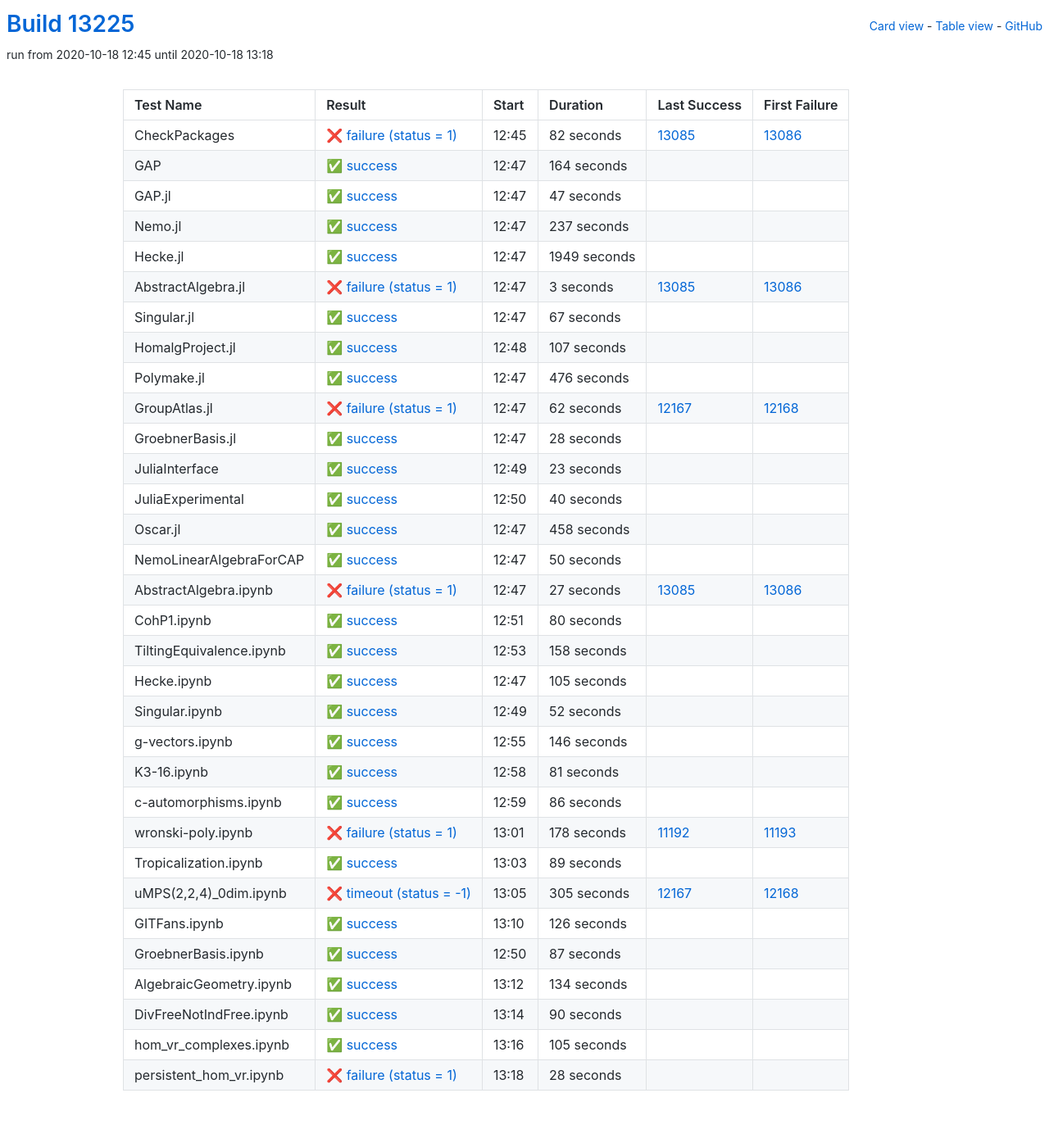
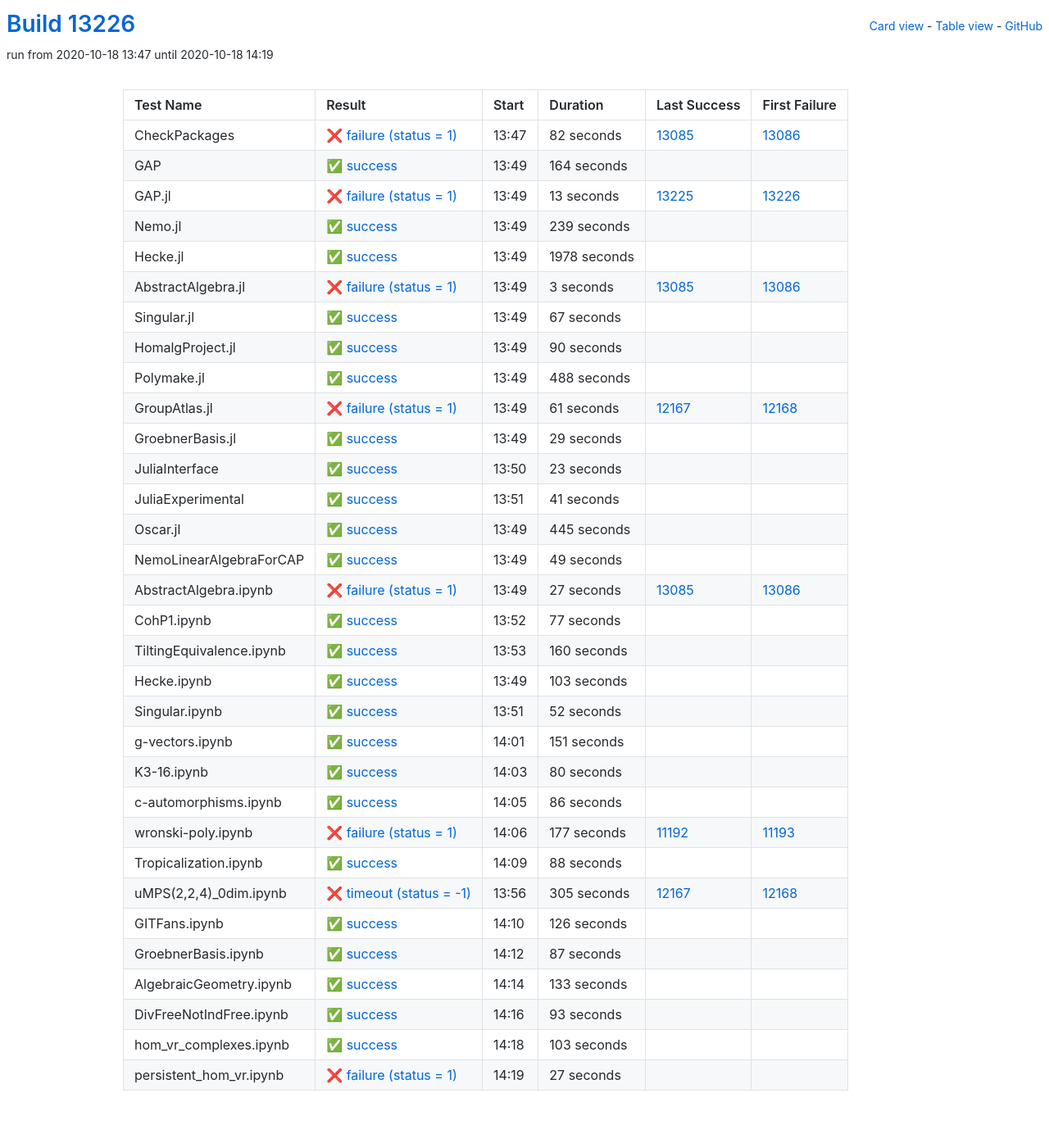
Before and after one commit to oscar-system/oscar-ci-status, a Jekyll site: the page built from table.html, in a window 1280 px wide. Shown: the whole page at 82% size. Built offline with Jekyll 4.4.1, drawn with Linux system fonts in a browser that asks for light colours.

Commit message:
Build #13226

```diff
--- a/_data/ci.yml
+++ b/_data/ci.yml
@@ -1,6 +1,6 @@
 ---
-build: 13225
-build_url: https://oscarci.mathematik.uni-kl.de/job/oscar/13225/
+build: 13226
+build_url: https://oscarci.mathematik.uni-kl.de/job/oscar/13226/
 job: oscar
 organization: oscar-system
 repo: oscar-ci-status
@@ -8,8 +8,8 @@
 tests:
 - name: CheckPackages
   id: checkpackages
-  log: https://oscarci.mathematik.uni-kl.de/job/oscar/13225/artifact/logs/build-13225/CheckPackages.log
-  start: 2020-10-18 12:45
+  log: https://oscarci.mathematik.uni-kl.de/job/oscar/13226/artifact/logs/build-13226/CheckPackages.log
+  start: 2020-10-18 13:47
   success: false
   exitcode: 1
   status: failure
@@ -20,8 +20,8 @@
   first_failure_url: https://oscarci.mathematik.uni-kl.de/job/oscar/13086/
 - name: GAP
   id: gap
-  log: https://oscarci.mathematik.uni-kl.de/job/oscar/13225/artifact/logs/build-13225/GAP.log
-  start: 2020-10-18 12:47
+  log: https://oscarci.mathematik.uni-kl.de/job/oscar/13226/artifact/logs/build-13226/GAP.log
+  start: 2020-10-18 13:49
   success: true
   exitcode: 0
   status: success
@@ -32,44 +32,44 @@
   first_failure_url:
 - name: GAP.jl
   id: gap-jl
-  log: https://oscarci.mathematik.uni-kl.de/job/oscar/13225/artifact/logs/build-13225/GAP.jl.log
-  start: 2020-10-18 12:47
+  log: https://oscarci.mathematik.uni-kl.de/job/oscar/13226/artifact/logs/build-13226/GAP.jl.log
+  start: 2020-10-18 13:49
+  success: false
+  exitcode: 1
+  status: failure
+  duration: 13
+  last_success: 13225
+  last_success_url: https://oscarci.mathematik.uni-kl.de/job/oscar/13225/
+  first_failure: 13226
+  first_failure_url: https://oscarci.mathematik.uni-kl.de/job/oscar/13226/
+- name: Nemo.jl
+  id: nemo-jl
+  log: https://oscarci.mathematik.uni-kl.de/job/oscar/13226/artifact/logs/build-13226/Nemo.jl.log
+  start: 2020-10-18 13:49
   success: true
   exitcode: 0
   status: success
-  duration: 47
-  last_success: false
-  last_success_url:
-  first_failure: false
-  first_failure_url:
-- name: Nemo.jl
-  id: nemo-jl
-  log: https://oscarci.mathematik.uni-kl.de/job/oscar/13225/artifact/logs/build-13225/Nemo.jl.log
-  start: 2020-10-18 12:47
-  success: true
-  exitcode: 0
-  status: success
-  duration: 237
+  duration: 239
   last_success: false
   last_success_url:
   first_failure: false
   first_failure_url:
 - name: Hecke.jl
   id: hecke-jl
-  log: https://oscarci.mathematik.uni-kl.de/job/oscar/13225/artifact/logs/build-13225/Hecke.jl.log
-  start: 2020-10-18 12:47
+  log: https://oscarci.mathematik.uni-kl.de/job/oscar/13226/artifact/logs/build-13226/Hecke.jl.log
+  start: 2020-10-18 13:49
   success: true
   exitcode: 0
   status: success
-  duration: 1949
+  duration: 1978
   last_success: false
   last_success_url:
   first_failure: false
   first_failure_url:
 - name: AbstractAlgebra.jl
   id: abstractalgebra-jl
-  log: https://oscarci.mathematik.uni-kl.de/job/oscar/13225/artifact/logs/build-13225/AbstractAlgebra.jl.log
-  start: 2020-10-18 12:47
+  log: https://oscarci.mathematik.uni-kl.de/job/oscar/13226/artifact/logs/build-13226/AbstractAlgebra.jl.log
+  start: 2020-10-18 13:49
   success: false
   exitcode: 1
   status: failure
@@ -80,8 +80,8 @@
   first_failure_url: https://oscarci.mathematik.uni-kl.de/job/oscar/13086/
 - name: Singular.jl
   id: singular-jl
-  log: https://oscarci.mathematik.uni-kl.de/job/oscar/13225/artifact/logs/build-13225/Singular.jl.log
-  start: 2020-10-18 12:47
+  log: https://oscarci.mathematik.uni-kl.de/job/oscar/13226/artifact/logs/build-13226/Singular.jl.log
+  start: 2020-10-18 13:49
   success: true
   exitcode: 0
   status: success
@@ -92,56 +92,56 @@
   first_failure_url:
 - name: HomalgProject.jl
   id: homalgproject-jl
-  log: https://oscarci.mathematik.uni-kl.de/job/oscar/13225/artifact/logs/build-13225/HomalgProject.jl.log
-  start: 2020-10-18 12:48
+  log: https://oscarci.mathematik.uni-kl.de/job/oscar/13226/artifact/logs/build-13226/HomalgProject.jl.log
+  start: 2020-10-18 13:49
   success: true
   exitcode: 0
   status: success
-  duration: 107
+  duration: 90
   last_success: false
   last_success_url:
   first_failure: false
   first_failure_url:
 - name: Polymake.jl
   id: polymake-jl
-  log: https://oscarci.mathematik.uni-kl.de/job/oscar/13225/artifact/logs/build-13225/Polymake.jl.log
-  start: 2020-10-18 12:47
+  log: https://oscarci.mathematik.uni-kl.de/job/oscar/13226/artifact/logs/build-13226/Polymake.jl.log
+  start: 2020-10-18 13:49
   success: true
   exitcode: 0
   status: success
-  duration: 476
+  duration: 488
   last_success: false
   last_success_url:
   first_failure: false
   first_failure_url:
 - name: GroupAtlas.jl
   id: groupatlas-jl
-  log: https://oscarci.mathematik.uni-kl.de/job/oscar/13225/artifact/logs/build-13225/GroupAtlas.jl.log
-  start: 2020-10-18 12:47
+  log: https://oscarci.mathematik.uni-kl.de/job/oscar/13226/artifact/logs/build-13226/GroupAtlas.jl.log
+  start: 2020-10-18 13:49
   success: false
   exitcode: 1
   status: failure
-  duration: 62
+  duration: 61
   last_success: 12167
   last_success_url: https://oscarci.mathematik.uni-kl.de/job/oscar/12167/
   first_failure: 12168
   first_failure_url: https://oscarci.mathematik.uni-kl.de/job/oscar/12168/
 - name: GroebnerBasis.jl
   id: groebnerbasis-jl
-  log: https://oscarci.mathematik.uni-kl.de/job/oscar/13225/artifact/logs/build-13225/GroebnerBasis.jl.log
-  start: 2020-10-18 12:47
+  log: https://oscarci.mathematik.uni-kl.de/job/oscar/13226/artifact/logs/build-13226/GroebnerBasis.jl.log
+  start: 2020-10-18 13:49
   success: true
   exitcode: 0
   status: success
-  duration: 28
+  duration: 29
   last_success: false
   last_success_url:
   first_failure: false
   first_failure_url:
 - name: JuliaInterface
   id: juliainterface
-  log: https://oscarci.mathematik.uni-kl.de/job/oscar/13225/artifact/logs/build-13225/JuliaInterface.log
-  start: 2020-10-18 12:49
+  log: https://oscarci.mathematik.uni-kl.de/job/oscar/13226/artifact/logs/build-13226/JuliaInterface.log
+  start: 2020-10-18 13:50
   success: true
   exitcode: 0
   status: success
@@ -152,44 +152,44 @@
   first_failure_url:
 - name: JuliaExperimental
   id: juliaexperimental
-  log: https://oscarci.mathematik.uni-kl.de/job/oscar/13225/artifact/logs/build-13225/JuliaExperimental.log
-  start: 2020-10-18 12:50
+  log: https://oscarci.mathematik.uni-kl.de/job/oscar/13226/artifact/logs/build-13226/JuliaExperimental.log
+  start: 2020-10-18 13:51
   success: true
   exitcode: 0
   status: success
-  duration: 40
+  duration: 41
   last_success: false
   last_success_url:
   first_failure: false
   first_failure_url:
 - name: Oscar.jl
   id: oscar-jl
-  log: https://oscarci.mathematik.uni-kl.de/job/oscar/13225/artifact/logs/build-13225/Oscar.jl.log
-  start: 2020-10-18 12:47
+  log: https://oscarci.mathematik.uni-kl.de/job/oscar/13226/artifact/logs/build-13226/Oscar.jl.log
+  start: 2020-10-18 13:49
   success: true
   exitcode: 0
   status: success
-  duration: 458
+  duration: 445
   last_success: false
   last_success_url:
   first_failure: false
   first_failure_url:
 - name: NemoLinearAlgebraForCAP
   id: nemolinearalgebraforcap
-  log: https://oscarci.mathematik.uni-kl.de/job/oscar/13225/artifact/logs/build-13225/NemoLinearAlgebraForCAP.log
-  start: 2020-10-18 12:47
+  log: https://oscarci.mathematik.uni-kl.de/job/oscar/13226/artifact/logs/build-13226/NemoLinearAlgebraForCAP.log
+  start: 2020-10-18 13:49
   success: true
   exitcode: 0
   status: success
-  duration: 50
+  duration: 49
   last_success: false
   last_success_url:
   first_failure: false
   first_failure_url:
 - name: AbstractAlgebra.ipynb
   id: abstractalgebra-ipynb
-  log: https://oscarci.mathematik.uni-kl.de/job/oscar/13225/artifact/logs/build-13225/AbstractAlgebra.ipynb.log
-  start: 2020-10-18 12:47
+  log: https://oscarci.mathematik.uni-kl.de/job/oscar/13226/artifact/logs/build-13226/AbstractAlgebra.ipynb.log
+  start: 2020-10-18 13:49
   success: false
   exitcode: 1
   status: failure
@@ -200,44 +200,44 @@
   first_failure_url: https://oscarci.mathematik.uni-kl.de/job/oscar/13086/
 - name: CohP1.ipynb
   id: cohp1-ipynb
-  log: https://oscarci.mathematik.uni-kl.de/job/oscar/13225/artifact/logs/build-13225/CohP1.ipynb.log
-  start: 2020-10-18 12:51
+  log: https://oscarci.mathematik.uni-kl.de/job/oscar/13226/artifact/logs/build-13226/CohP1.ipynb.log
+  start: 2020-10-18 13:52
   success: true
   exitcode: 0
   status: success
-  duration: 80
+  duration: 77
   last_success: false
   last_success_url:
   first_failure: false
   first_failure_url:
 - name: TiltingEquivalence.ipynb
   id: tiltingequivalence-ipynb
-  log: https://oscarci.mathematik.uni-kl.de/job/oscar/13225/artifact/logs/build-13225/TiltingEquivalence.ipynb.log
-  start: 2020-10-18 12:53
+  log: https://oscarci.mathematik.uni-kl.de/job/oscar/13226/artifact/logs/build-13226/TiltingEquivalence.ipynb.log
+  start: 2020-10-18 13:53
   success: true
   exitcode: 0
   status: success
-  duration: 158
+  duration: 160
   last_success: false
   last_success_url:
   first_failure: false
   first_failure_url:
 - name: Hecke.ipynb
   id: hecke-ipynb
-  log: https://oscarci.mathematik.uni-kl.de/job/oscar/13225/artifact/logs/build-13225/Hecke.ipynb.log
-  start: 2020-10-18 12:47
+  log: https://oscarci.mathematik.uni-kl.de/job/oscar/13226/artifact/logs/build-13226/Hecke.ipynb.log
+  start: 2020-10-18 13:49
   success: true
   exitcode: 0
   status: success
-  duration: 105
+  duration: 103
   last_success: false
   last_success_url:
   first_failure: false
   first_failure_url:
 - name: Singular.ipynb
   id: singular-ipynb
-  log: https://oscarci.mathematik.uni-kl.de/job/oscar/13225/artifact/logs/build-13225/Singular.ipynb.log
-  start: 2020-10-18 12:49
+  log: https://oscarci.mathematik.uni-kl.de/job/oscar/13226/artifact/logs/build-13226/Singular.ipynb.log
+  start: 2020-10-18 13:51
   success: true
   exitcode: 0
   status: success
@@ -248,32 +248,32 @@
   first_failure_url:
 - name: g-vectors.ipynb
   id: g-vectors-ipynb
-  log: https://oscarci.mathematik.uni-kl.de/job/oscar/13225/artifact/logs/build-13225/g-vectors.ipynb.log
-  start: 2020-10-18 12:55
+  log: https://oscarci.mathematik.uni-kl.de/job/oscar/13226/artifact/logs/build-13226/g-vectors.ipynb.log
+  start: 2020-10-18 14:01
   success: true
   exitcode: 0
   status: success
-  duration: 146
+  duration: 151
   last_success: false
   last_success_url:
   first_failure: false
   first_failure_url:
 - name: K3-16.ipynb
   id: k3-16-ipynb
-  log: https://oscarci.mathematik.uni-kl.de/job/oscar/13225/artifact/logs/build-13225/K3-16.ipynb.log
-  start: 2020-10-18 12:58
+  log: https://oscarci.mathematik.uni-kl.de/job/oscar/13226/artifact/logs/build-13226/K3-16.ipynb.log
+  start: 2020-10-18 14:03
   success: true
   exitcode: 0
   status: success
-  duration: 81
+  duration: 80
   last_success: false
   last_success_url:
   first_failure: false
   first_failure_url:
 - name: c-automorphisms.ipynb
   id: c-automorphisms-ipynb
-  log: https://oscarci.mathematik.uni-kl.de/job/oscar/13225/artifact/logs/build-13225/c-automorphisms.ipynb.log
-  start: 2020-10-18 12:59
+  log: https://oscarci.mathematik.uni-kl.de/job/oscar/13226/artifact/logs/build-13226/c-automorphisms.ipynb.log
+  start: 2020-10-18 14:05
   success: true
   exitcode: 0
   status: success
@@ -284,32 +284,32 @@
   first_failure_url:
 - name: wronski-poly.ipynb
   id: wronski-poly-ipynb
-  log: https://oscarci.mathematik.uni-kl.de/job/oscar/13225/artifact/logs/build-13225/wronski-poly.ipynb.log
-  start: 2020-10-18 13:01
+  log: https://oscarci.mathematik.uni-kl.de/job/oscar/13226/artifact/logs/build-13226/wronski-poly.ipynb.log
+  start: 2020-10-18 14:06
   success: false
   exitcode: 1
   status: failure
-  duration: 178
+  duration: 177
   last_success: 11192
   last_success_url: https://oscarci.mathematik.uni-kl.de/job/oscar/11192/
   first_failure: 11193
   first_failure_url: https://oscarci.mathematik.uni-kl.de/job/oscar/11193/
 - name: Tropicalization.ipynb
   id: tropicalization-ipynb
-  log: https://oscarci.mathematik.uni-kl.de/job/oscar/13225/artifact/logs/build-13225/Tropicalization.ipynb.log
-  start: 2020-10-18 13:03
+  log: https://oscarci.mathematik.uni-kl.de/job/oscar/13226/artifact/logs/build-13226/Tropicalization.ipynb.log
+  start: 2020-10-18 14:09
   success: true
   exitcode: 0
   status: success
-  duration: 89
+  duration: 88
   last_success: false
   last_success_url:
   first_failure: false
   first_failure_url:
 - name: uMPS(2,2,4)_0dim.ipynb
   id: umps-2-2-4-0dim-ipynb
-  log: https://oscarci.mathematik.uni-kl.de/job/oscar/13225/artifact/logs/build-13225/uMPS-2-2-4-_0dim.ipynb.log
-  start: 2020-10-18 13:05
+  log: https://oscarci.mathematik.uni-kl.de/job/oscar/13226/artifact/logs/build-13226/uMPS-2-2-4-_0dim.ipynb.log
+  start: 2020-10-18 13:56
   success: false
   exitcode: -1
   status: timeout
@@ -320,8 +320,8 @@
   first_failure_url: https://oscarci.mathematik.uni-kl.de/job/oscar/12168/
 - name: GITFans.ipynb
   id: gitfans-ipynb
-  log: https://oscarci.mathematik.uni-kl.de/job/oscar/13225/artifact/logs/build-13225/GITFans.ipynb.log
-  start: 2020-10-18 13:10
+  log: https://oscarci.mathematik.uni-kl.de/job/oscar/13226/artifact/logs/build-13226/GITFans.ipynb.log
+  start: 2020-10-18 14:10
   success: true
   exitcode: 0
   status: success
@@ -332,8 +332,8 @@
   first_failure_url:
 - name: GroebnerBasis.ipynb
   id: groebnerbasis-ipynb
-  log: https://oscarci.mathematik.uni-kl.de/job/oscar/13225/artifact/logs/build-13225/GroebnerBasis.ipynb.log
-  start: 2020-10-18 12:50
+  log: https://oscarci.mathematik.uni-kl.de/job/oscar/13226/artifact/logs/build-13226/GroebnerBasis.ipynb.log
+  start: 2020-10-18 14:12
   success: true
   exitcode: 0
   status: success
@@ -344,48 +344,48 @@
   first_failure_url:
 - name: AlgebraicGeometry.ipynb
   id: algebraicgeometry-ipynb
-  log: https://oscarci.mathematik.uni-kl.de/job/oscar/13225/artifact/logs/build-13225/AlgebraicGeometry.ipynb.log
-  start: 2020-10-18 13:12
+  log: https://oscarci.mathematik.uni-kl.de/job/oscar/13226/artifact/logs/build-13226/AlgebraicGeometry.ipynb.log
+  start: 2020-10-18 14:14
   success: true
   exitcode: 0
   status: success
-  duration: 134
+  duration: 133
   last_success: false
   last_success_url:
   first_failure: false
   first_failure_url:
 - name: DivFreeNotIndFree.ipynb
   id: divfreenotindfree-ipynb
-  log: https://oscarci.mathematik.uni-kl.de/job/oscar/13225/artifact/logs/build-13225/DivFreeNotIndFree.ipynb.log
-  start: 2020-10-18 13:14
+  log: https://oscarci.mathematik.uni-kl.de/job/oscar/13226/artifact/logs/build-13226/DivFreeNotIndFree.ipynb.log
+  start: 2020-10-18 14:16
   success: true
   exitcode: 0
   status: success
-  duration: 90
+  duration: 93
   last_success: false
   last_success_url:
   first_failure: false
   first_failure_url:
 - name: hom_vr_complexes.ipynb
   id: hom-vr-complexes-ipynb
-  log: https://oscarci.mathematik.uni-kl.de/job/oscar/13225/artifact/logs/build-13225/hom_vr_complexes.ipynb.log
-  start: 2020-10-18 13:16
+  log: https://oscarci.mathematik.uni-kl.de/job/oscar/13226/artifact/logs/build-13226/hom_vr_complexes.ipynb.log
+  start: 2020-10-18 14:18
   success: true
   exitcode: 0
   status: success
-  duration: 105
+  duration: 103
   last_success: false
   last_success_url:
   first_failure: false
   first_failure_url:
 - name: persistent_hom_vr.ipynb
   id: persistent-hom-vr-ipynb
-  log: https://oscarci.mathematik.uni-kl.de/job/oscar/13225/artifact/logs/build-13225/persistent_hom_vr.ipynb.log
-  start: 2020-10-18 13:18
+  log: https://oscarci.mathematik.uni-kl.de/job/oscar/13226/artifact/logs/build-13226/persistent_hom_vr.ipynb.log
+  start: 2020-10-18 14:19
   success: false
   exitcode: 1
   status: failure
-  duration: 28
+  duration: 27
   last_success: false
   last_success_url:
   first_failure: false
```
Also changed, not shown: README.md.
